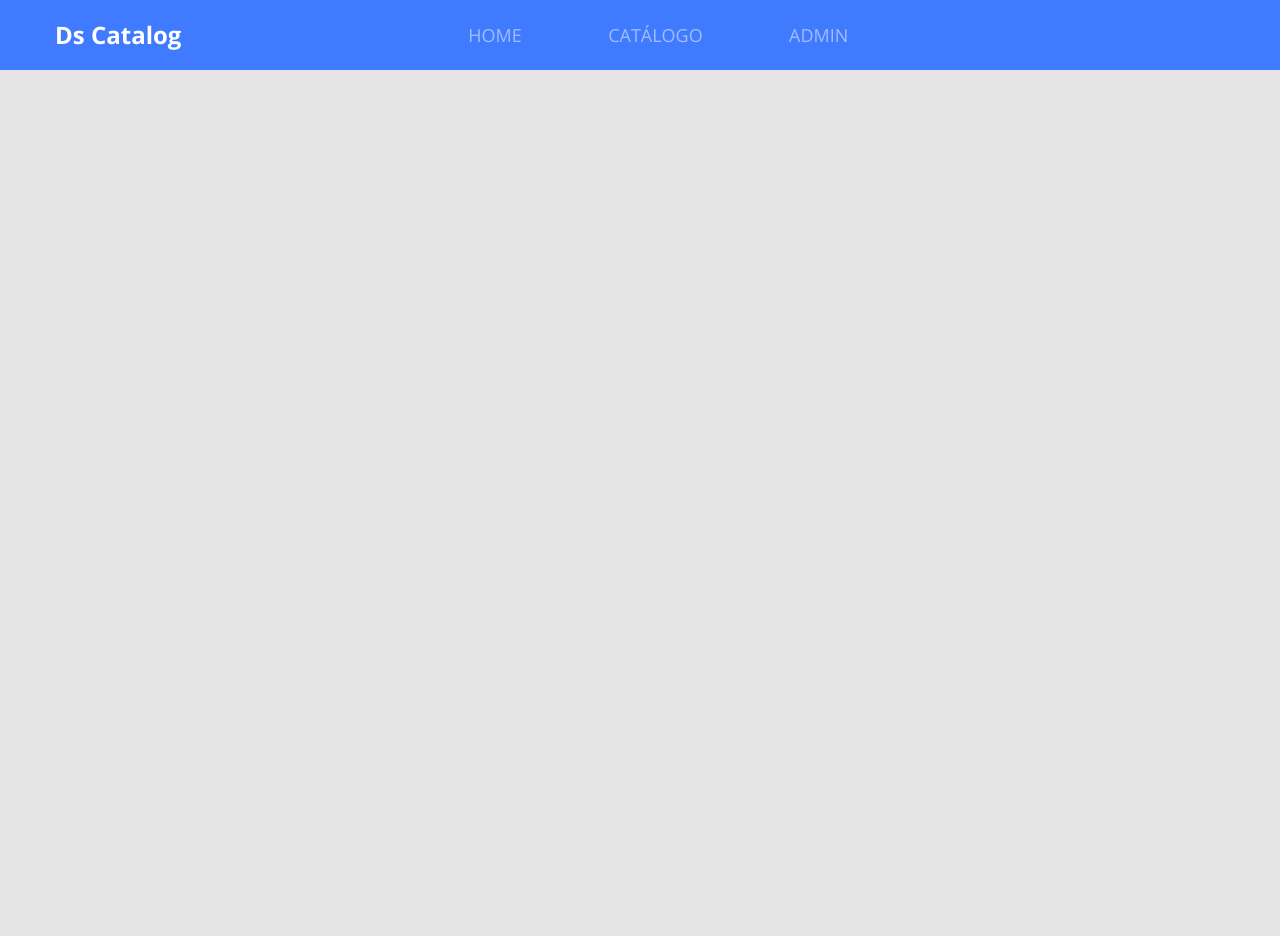
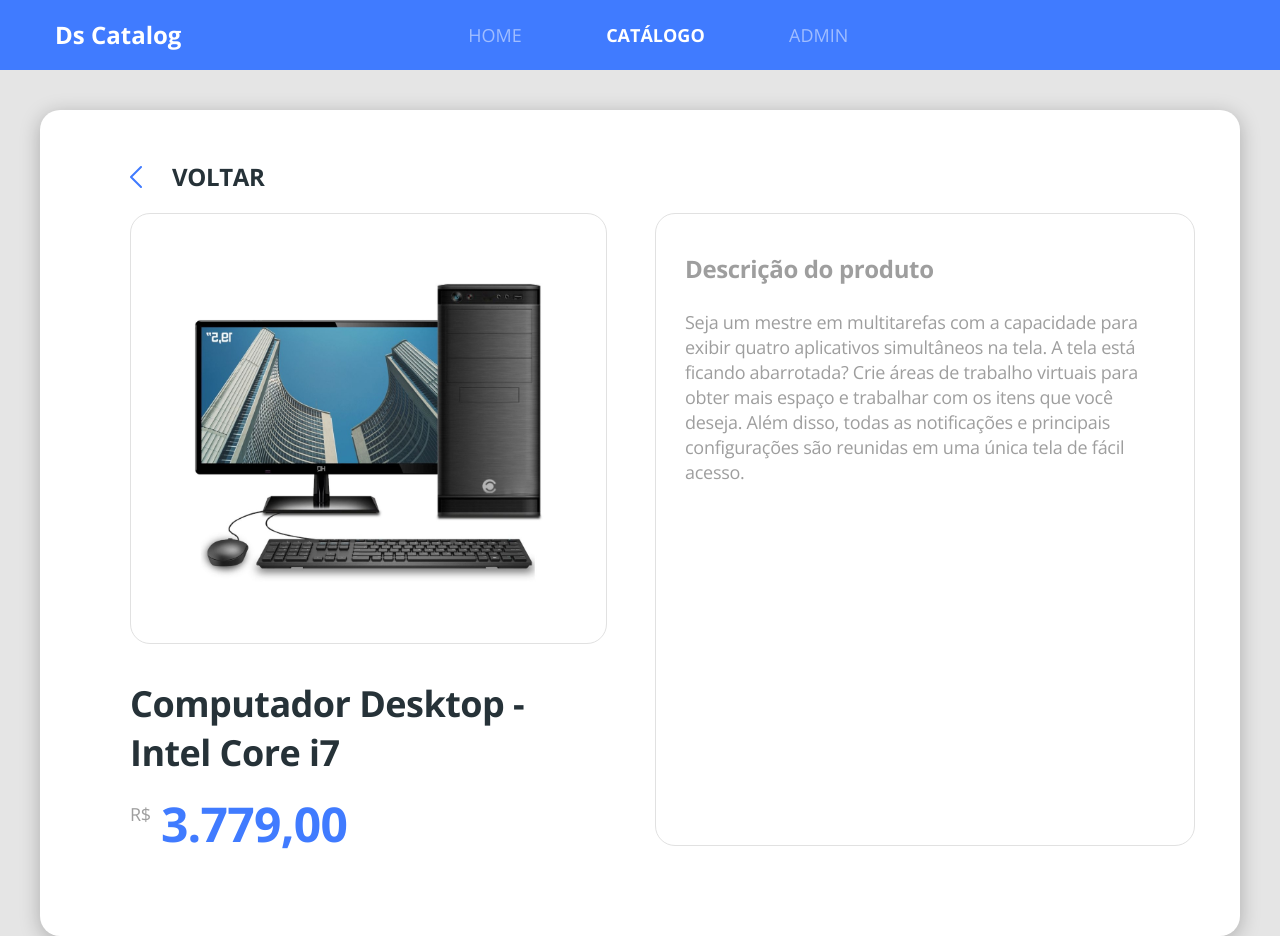
Before and after one commit to RangelMoreira/dscatalog, a React (Create React App) app in the folder front-web/: page /products/0 in a window 1280 px wide. Before the commit the page ends 800 px from the top, so only its background shows below. Built offline with nearby package versions, Linux system fonts and the light colour scheme.

Commit message:
Add products details

```diff
--- a/front-web/src/Routes.tsx
+++ b/front-web/src/Routes.tsx
@@ -3,6 +3,7 @@
 import Navbar from './core/components/Navbar';
 import Admin from './pages/Admin';
 import Catalog from './pages/Catalog';
+import ProductDetails from './pages/Catalog/components/ProductDetails';
 import Home from './pages/Home';
 
 const Routes = () =>(
@@ -14,8 +15,12 @@
         <Home/>
       </Route>
 
-      <Route path="/catalog">
+      <Route path="/products" exact>
         <Catalog/>
+      </Route>
+
+      <Route path="/products/:productId">
+        <ProductDetails/>
       </Route>
 
       <Route path="/admin">
--- a/front-web/src/core/components/ButtonIcon/styles.scss
+++ b/front-web/src/core/components/ButtonIcon/styles.scss
@@ -12,5 +12,6 @@
   display: flex;
   align-items: center;
   justify-content: center;
+  color: #FFF;
 
 }
--- a/front-web/src/core/components/Navbar/index.tsx
+++ b/front-web/src/core/components/Navbar/index.tsx
@@ -16,7 +16,7 @@
           <NavLink to="/" activeClassName="active" exact>HOME</NavLink>
         </li>
         <li>
-          <NavLink to="/catalog" activeClassName="active">CATÁLOGO</NavLink>
+          <NavLink to="/products" activeClassName="active">CATÁLOGO</NavLink>
         </li>
         <li>
           <NavLink to="/admin" activeClassName="active">ADMIN</NavLink>
--- /dev/null
+++ b/front-web/src/core/components/ProductPrice/index.tsx
@@ -0,0 +1,15 @@
+import React from 'react';
+import './styles.scss';
+
+type Props ={
+  price: string;
+}
+
+const ProductPrice = ({price}:Props) =>(
+  <div className="product-price-container">
+    <span className="product-currency">R$</span>
+    <h3 className="product-price">{price}</h3>
+</div>
+);
+
+export default ProductPrice
--- /dev/null
+++ b/front-web/src/core/components/ProductPrice/styles.scss
@@ -0,0 +1,19 @@
+.product-price-container{
+  margin-top: 25px;
+  display: flex;
+}
+
+.product-currency{
+  font-size: 18px;
+  line-height: 25px;
+  letter-spacing: -0.015em;
+  color: #9E9E9E;
+}
+
+.product-price{
+  font-size: 32px;
+  line-height: 44px;
+  letter-spacing: -0.015em;
+  color: #407BFF;
+  margin-left: 10px;
+}
--- a/front-web/src/pages/Catalog/components/ProductCard/index.tsx
+++ b/front-web/src/pages/Catalog/components/ProductCard/index.tsx
@@ -1,5 +1,6 @@
 import React from 'react';
 import {ReactComponent as ProductImage} from '../../../../core/assets/images/product.svg';
+import ProductPrice from '../../../../core/components/ProductPrice';
 import './styles.scss';
 
 const ProductCard = () =>(
@@ -10,10 +11,7 @@
         Computador Desktop - Intel Core i7
       </h6>
     </div>
-    <div className="product-price-container">
-      <span className="product-currency">R$</span>
-      <h3 className="product-price">2.779,00</h3>
-    </div>
+   <ProductPrice price="2.779,00"/>
   </div>
 );
 
--- a/front-web/src/pages/Catalog/components/ProductCard/styles.scss
+++ b/front-web/src/pages/Catalog/components/ProductCard/styles.scss
@@ -16,24 +16,5 @@
   font-size: 18px;
   line-height: 25px;
   letter-spacing: -0.015em;
+  color: #263238;;
 }
-
-.product-price-container{
-  margin-top: 25px;
-  display: flex;
-}
-
-.product-currency{
-  font-size: 18px;
-  line-height: 25px;
-  letter-spacing: -0.015em;
-  color: #9E9E9E;
-}
-
-.product-price{
-  font-size: 32px;
-  line-height: 44px;
-  letter-spacing: -0.015em;
-  color: #407BFF;
-  margin-left: 10px;
-}
--- /dev/null
+++ b/front-web/src/pages/Catalog/components/ProductDetails/index.tsx
@@ -0,0 +1,57 @@
+import React from 'react';
+import { Link, useParams } from 'react-router-dom';
+import {ReactComponent as ArrowIcon} from '../../../../core/assets/images/arrow.svg';
+import {ReactComponent as ProductImage} from '../../../../core/assets/images/product.svg';
+import ProductPrice from '../../../../core/components/ProductPrice';
+import './styles.scss';
+
+
+type ParamsType = {
+  productId: string;
+}
+
+const ProductDetails = () =>{
+
+  const {productId} = useParams<ParamsType>();
+
+  console.log(productId);
+
+
+  return(
+    <div className="product-details-container">
+      <div className="card-base border-radius-20 product-details">
+        <Link to="/products" className="product-details-goback">
+          <ArrowIcon className="icon-goback"/>
+          <h1 className="text-goback">VOLTAR</h1>
+        </Link>
+        <div className="row">
+          <div className="col-6 pr-5">
+            <div className="product-details-card text-center">
+              <ProductImage className="product-details-image"/>
+            </div>
+            <h1 className="product-details-name">
+              Computador Desktop - Intel Core i7
+            </h1>
+            <ProductPrice price="3.779,00"/>
+          </div>
+          <div className="col-6 product-details-card">
+            <h1 className="product-description-title">
+              Descrição do produto
+            </h1>
+            <p className="product-description-text">
+              Seja um mestre em multitarefas com a capacidade
+              para exibir quatro aplicativos simultâneos na tela.
+              A tela está ficando abarrotada? Crie áreas de trabalho
+              virtuais para obter mais espaço e trabalhar com os itens
+              que você deseja. Além disso, todas as notificações e principais
+              configurações são reunidas em uma única tela de fácil acesso.
+            </p>
+          </div>
+        </div>
+      </div>
+
+    </div>
+  );
+}
+
+export default ProductDetails;
--- /dev/null
+++ b/front-web/src/pages/Catalog/components/ProductDetails/styles.scss
@@ -0,0 +1,69 @@
+.product-details-container{
+  margin-top: 40px;
+  padding-left: 40px;
+  padding-right: 40px;
+
+}
+
+.product-details{
+  padding: 50px 60px 90px 90px;
+}
+
+.icon-goback{
+  color: #407BFF;
+  transform: rotate(-180deg);
+  margin-right: 30px;
+}
+
+.product-details-goback{
+  display: flex;
+  align-items: center;
+  margin-bottom: 20px;
+}
+
+.text-goback{
+  font-size: 24px;
+  line-height: 33px;
+  letter-spacing: -0.015em;
+  color: #263238;
+  text-transform: uppercase;
+}
+
+.product-details-card{
+  border: 1px solid #E1E1E1;
+  border-radius: 20px;
+  padding: 38px 29px;
+
+}
+
+.product-details-image{
+  width: 353px;
+  height: 353px;
+}
+
+.product-description-title{
+  font-size: 24px;
+  line-height: 33px;
+  letter-spacing: -0.015em;
+  color: #9E9E9E;
+  margin-bottom: 25px;
+}
+
+.product-description-text{
+  font-size: 18px;
+  line-height: 25px;
+  letter-spacing: -0.015em;
+  color: #9E9E9E;
+
+}
+
+.product-details-name{
+  font-size: 36px;
+  line-height: 49px;
+  letter-spacing: -0.015em;
+  margin-top: 35px;
+}
+
+.product-details .product-price{
+  font-size: 48px;
+}
--- a/front-web/src/pages/Catalog/index.tsx
+++ b/front-web/src/pages/Catalog/index.tsx
@@ -1,4 +1,5 @@
 import React from 'react';
+import {Link} from 'react-router-dom';
 import ProductCard from './components/ProductCard';
 import './styles.scss';
 
@@ -8,11 +9,14 @@
       Catálogo de produtos
     </h1>
     <div className="catalog-products">
-      <ProductCard/>
-      <ProductCard/>
-      <ProductCard/>
-      <ProductCard/>
-      <ProductCard/>
+
+     <Link to="/products/0"> <ProductCard/></Link>
+
+     <Link to="/products/1"> <ProductCard/></Link>
+     <Link to="/products/2"> <ProductCard/></Link>
+     <Link to="/products/3"> <ProductCard/></Link>
+     <Link to="/products/4"> <ProductCard/></Link>
+
     </div>
   </div>
 );
--- a/front-web/src/pages/Home/index.tsx
+++ b/front-web/src/pages/Home/index.tsx
@@ -16,7 +16,7 @@
         <p className="text-subtitle">
           Ajudaremos você a encontrar os melhores <br /> produtos disponíveis no mercado.
         </p>
-        <Link to="/catalog">
+        <Link to="/products">
           <ButtonIcon text="Inicie agora a sua busca" />
         </Link>
 
```
Also changed, not shown: front-web/src/core/assets/images/arrow.svg.
